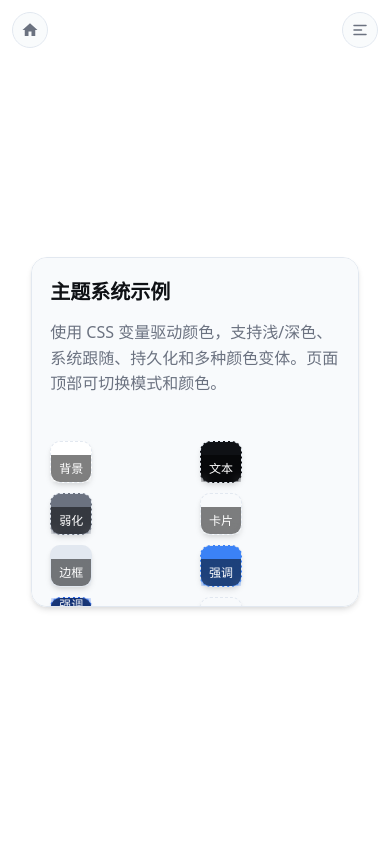
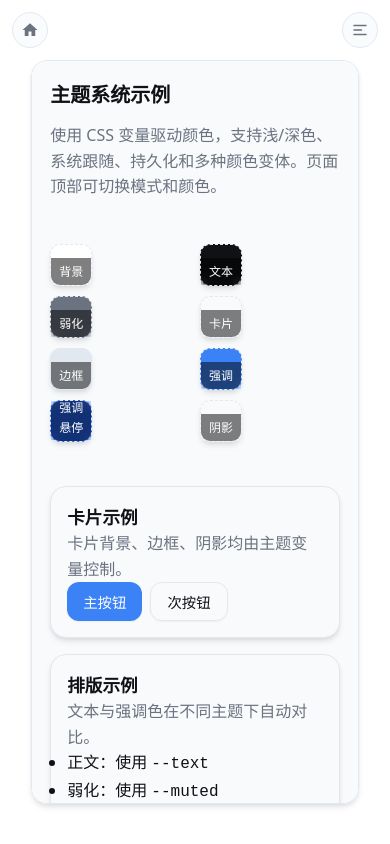
Before and after one commit to yijianweii/arcane, a React (Vite) app: page /demo/theme in a window 390 px wide. Built offline with nearby package versions, Linux system fonts and the light colour scheme.

Commit message:
💄 style: ,,

```diff
--- a/src/demos/3DCardDemo/index.css
+++ b/src/demos/3DCardDemo/index.css
@@ -41,7 +41,6 @@
 .card {
   position: relative;
   width: 100%;
-  height: 400px;
   transform-style: preserve-3d;
   transition: transform 0.6s cubic-bezier(0.4, 0, 0.2, 1);
   border-radius: var(--border-radius-lg);
@@ -153,7 +152,7 @@
   }
 
   .card {
-    height: 350px;
+    /* height: 350px; */
   }
 
   .card-content {
```
